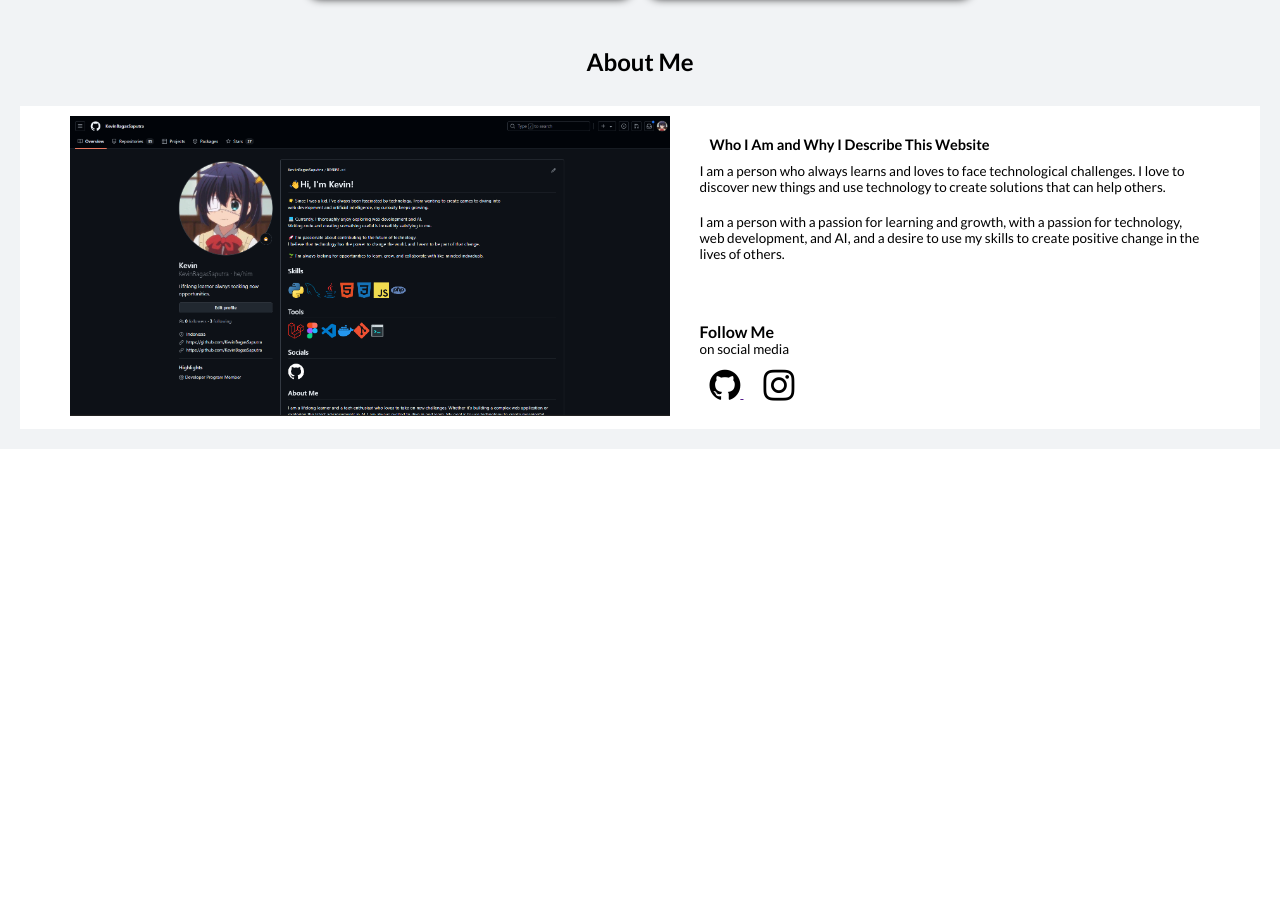
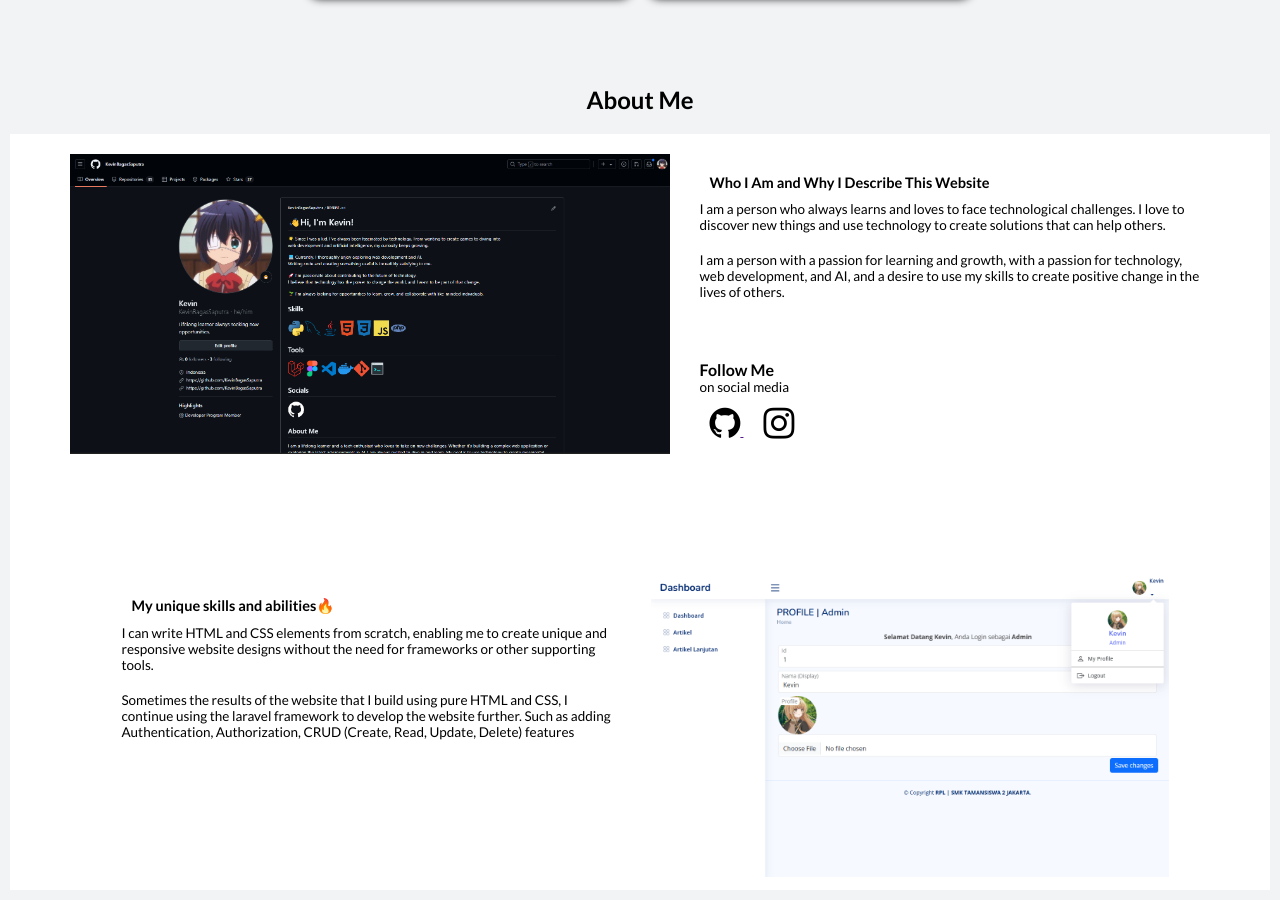
Before and after one commit to KevinBagasSaputra/portfolioo, a plain HTML site: page index.html in a window 1280 px wide. Shown: the part 939-1839 px from the top of the page. Before the commit the page ends 1388 px from the top, so only its background shows below. Drawn offline with Linux system fonts and the light colour scheme.

Commit message:
Add files via upload

```diff
--- a/assets/css/style.css
+++ b/assets/css/style.css
@@ -398,6 +398,7 @@ body{
 /* About START */
 .about{
     width: 100%;
+    /* background-color: white; */
 }
 
 .about .container{
@@ -407,11 +408,15 @@ body{
 .about .container .judul-about{
     text-align: center;
     margin: 20px;
+
 }
 
 .about .container ul{
     display: flex;
     justify-content: center;
+
+    background-color: white;
+
 }
 
     /* Card 1 */
@@ -424,11 +429,14 @@ body{
             display: flex;
             justify-content: center;
             flex-wrap: wrap;
+
+            margin-bottom: 50px;
         }
 
         .about .container ul .card-1 a{
             margin: 10px;
         }
+
 
         .about .container ul .card-1 a img{
             min-width: 50%;
@@ -443,7 +451,7 @@ body{
             /* card text */
                 .about .container ul .card-1 .card-1-text{
                     padding: 10px;
-                    /* background-color: white; */
+                    background-color: white;
                 }
 
                 .about .container ul .card-1 .card-1-text .container{
@@ -484,6 +492,65 @@ body{
             /* card text */
 
     /* Card 1 */
+
+
+
+    /* Card 2 */
+        .about .container ul .card-2{
+            width: 100%;
+            margin-top: 50px;
+
+
+            margin-left: 10px;
+            margin-right: 10px;
+
+            background-color: white;
+
+            display: flex;
+            justify-content: center;
+            flex-wrap: wrap-reverse;
+
+        }
+
+        .about .container ul .card-2 a{
+            margin: 10px;
+        }
+
+        .about .container ul .card-2 a img{
+            min-width: 50%;
+            max-width: 100%;
+
+            min-height: 250px;
+            max-height: 300px;
+            object-fit: cover;
+
+        }
+
+
+            /* card text */
+                .about .container ul .card-2 .card-2-text{
+                    padding: 10px;
+                    background-color: white;
+                }
+
+                .about .container ul .card-2 .card-2-text .container{
+                    min-width: 100px;
+                    max-width: 500px;
+
+                }
+
+                .about .container ul .card-2 .card-2-text h2{
+                    font-size: 14.5px;
+                    margin: 10px;
+                }
+
+                .about .container ul .card-2 .card-2-text p{
+                    font-size: 13.5px;
+                }
+            /* card text */
+
+    /* Card 2 */
+
 
 
 /* About END */
--- a/index.html
+++ b/index.html
@@ -67,7 +67,7 @@
                                 </div>
 
                                     <div class="button">
-                                        <a href="">
+                                        <a href="#more">
                                             Find out more
                                         </a>
                                     </div>
@@ -102,7 +102,7 @@
             <div class="hero-child">
                 <div class="container">
 
-                        <h2 class="judul-hero-child">Main Projects</h2>
+                        <h2 class="judul-hero-child" id="more">Main Projects</h2>
 
                     <ul>
 
@@ -145,7 +145,7 @@
             </div>
         <!-- Hero Child END -->
 
-
+<br><br>
 
         <!-- About Section START -->
             <div class="about">
@@ -153,9 +153,10 @@
                     <h2 class="judul-about">About Me</h2>
 
                     <ul>
+                    <!-- CARD 1 START -->
                         <div class="card-1">
 
-                            <a href="https://github.com/KevinBagasSaputra">
+                            <a href="https://github.com/KevinBagasSaputra" class="card-1-gambar-link">
                                 <img src="assets\img\about\Github2.png" alt="">
                             </a>
                             <div class="card-1-text">
@@ -168,20 +169,50 @@
                                     <div class="social">
                                         <h4>Follow Me</h4>
                                         <p>on social media</p>
-                                        <a href="">
+                                        <a href="" class="none">
                                             <i class="fa fa-github"></i>
                                         </a>
 
-                                        <a href="">
+                                        <a href="" class="none">
                                             <i class="fa fa-instagram"></i>
                                         </a>
                                     </div>
 
                                 </div>
                             </div>
+                        </div>
+                    <!-- CARD 1 END -->
+                    </ul>
+
+
+
+                    <ul>
+                    <!-- CARD 2 START -->
+                        <div class="card-2">
+                            <div class="card-2-text">
+                                <div class="container">
+                                    <h2>My unique skills and abilities🔥</h2>
+                                    <p>I can write HTML and CSS elements from scratch, enabling me to create unique and responsive website designs without the need for frameworks or other supporting tools.</p>
+                                    <br>
+                                    <p>Sometimes the results of the website that I build using pure HTML and CSS, I continue using the laravel framework to develop the website further. Such as adding Authentication, Authorization, CRUD (Create, Read, Update, Delete) features</p>                                </div>
+                                </div>
+
+                                <a href="https://github.com/KevinBagasSaputra">
+                                    <img src="assets\img\hero\child-hero\card-2\project.png" alt="">
+                                </a>
+
+
 
                         </div>
+                    <!-- CARD 2 END -->
                     </ul>
+
+
+
+
+
+
+
                 </div>
             </div>
         <!-- About Section END -->
```
Also changed, not shown: assets/img/hero/child-hero/card-2/project.png (added).
